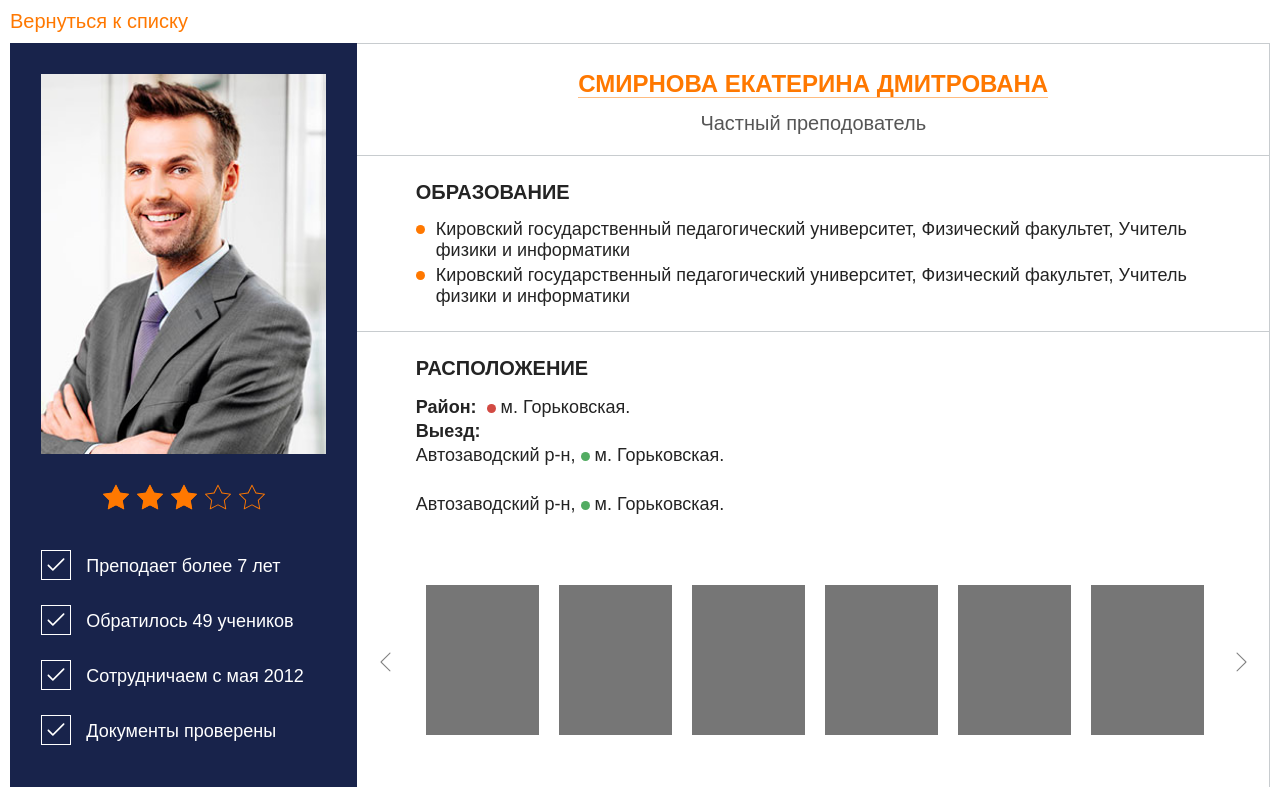
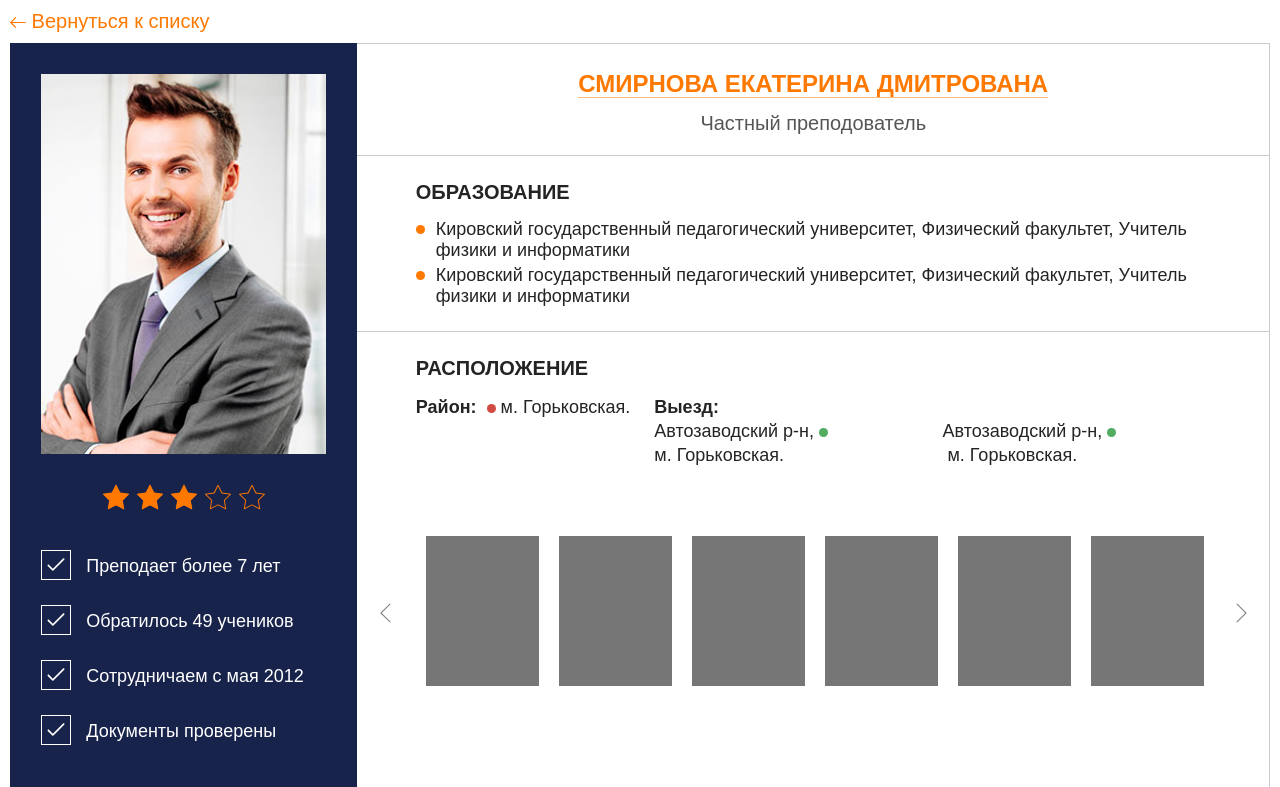
Before and after one commit to person-cart/person-cart.github.io, a website: page full-person-cart.html in a window 1280 px wide. Shown: the top 787 px of the page. Drawn offline with nearby package versions, Linux system fonts and the light colour scheme.

Commit message:
update location full person cart

```diff
--- a/full-person-cart.html
+++ b/full-person-cart.html
@@ -76,8 +76,13 @@
     </div>
 
     <div class="b-person-list" style="margin: 0 auto"> <!--todo style delete-->
-        <div class="b-person__breadcrumb">
-            <a class="b-person__link b-person__link-back" href="https://person-cart.github.io">Вернуться к списку</a>
+        <div class="b-person__header-control">
+            <a class="b-person__link b-person__link-back" href="https://person-cart.github.io">
+                <svg class="b-icon-back" xmlns="http://www.w3.org/2000/svg">
+                    <use xlink:href="#back"></use>
+                </svg>
+                Вернуться к списку
+            </a>
         </div>
         <!--Person-Cart-->
         <div class="b-person-cart">
@@ -207,30 +212,49 @@
                     <div class="b-person-cart__location">
                         <div class="b-person-cart__location_border_top_mobile">
                             <div class="b-person-cart__sub-title">Расположение</div>
-                            <div class="b-person-cart__location-item">
+                            <div class="b-person-cart__location-item b-person-cart__location-item_column_2">
                                 <div class="b-person-cart__location-area">
                                     <div class="b-person-cart__location-text">
                                         <span class="b-person-cart__location-title b-person-cart__text_bold">Район:</span><span class="b-person-cart__location-mark b-person-cart__location-mark_red"></span>
                                         м. Горьковская.
                                     </div>
                                 </div>
-                                <div class="b-person-cart__location-departure">
-                                    <div class="b-person-cart__location-text">
-                                        <span class="b-person-cart__location-title b-person-cart__text_bold">Выезд:</span><br>
-                                        Автозаводский р-н, <span class="b-person-cart__location-mark b-person-cart__location-mark_green"></span> м.&nbsp;Горьковская.
+                                <div class="b-person-cart-location-departure ">
+                                    <div class="b-person-cart__location-title b-person-cart__location-text b-person-cart__text_bold">
+                                        Выезд:
                                     </div>
+                                    <ul class="b-person-cart-location-departure__list">
+                                        <li class="b-person-cart-location-departure__item b-person-cart-location-departure__item_column_2">
+                                            <div class="b-person-cart__location-text">
+                                                Автозаводский р-н,
+                                                <span class="b-person-cart__location-mark b-person-cart__location-mark_green"></span>
+                                                м.&nbsp;Горьковская.
+                                            </div>
+                                        </li>
+                                        <li class="b-person-cart-location-departure__item b-person-cart-location-departure__item_column_2">
+                                            <div class="b-person-cart__location-text">
+                                                Автозаводский
+                                                р-н,
+                                                <span class="b-person-cart__location-mark b-person-cart__location-mark_green"></span>
+                                                &nbsp;м.&nbsp;Горьковская.
+                                            </div>
+                                        </li>
+                                    </ul>
+                                    <!--<div class="b-person-cart__location-text">-->
+                                        <!--<span class="b-person-cart__location-title b-person-cart__text_bold">Выезд:</span><br>-->
+                                        <!--Автозаводский р-н, <span class="b-person-cart__location-mark b-person-cart__location-mark_green"></span> м.&nbsp;Горьковская.-->
+                                    <!--</div>-->
                                 </div>
-                                <div class="b-person-cart__location-departure">
-                                    <div class="b-person-cart__location-text">
-                                        Автозаводский
-                                        р-н, <span class="b-person-cart__location-mark b-person-cart__location-mark_green"></span>&nbsp;м.&nbsp;Горьковская.
-                                    </div>
-                                </div>
+                                <!--<div class="b-person-cart__location-departure">-->
+                                    <!--<div class="b-person-cart__location-text">-->
+                                        <!--Автозаводский-->
+                                        <!--р-н, <span class="b-person-cart__location-mark b-person-cart__location-mark_green"></span>&nbsp;м.&nbsp;Горьковская.-->
+                                    <!--</div>-->
+                                <!--</div>-->
                             </div>
                         </div>
                     </div>
                     <div class="b-person-cart-slider-works" data-person-cart-slider>
-
                         <div class="">
                             <img src="src/img/preview.jpg" alt="">
                         </div>
@@ -341,7 +365,6 @@
                 </div>
             </div>
         </div>
-
         <!--Person-Cart-->
     </div>
 
--- a/src/less/common/b-person-cart.less
+++ b/src/less/common/b-person-cart.less
@@ -564,6 +564,34 @@
   }
 }
 
+.b-person-cart-location-departure__list{
+  .clearfix();
+  margin: 0 -10px;
+  padding: 0;
+  list-style: none;
+}
+
+.b-person-cart-location-departure__item_column_2{
+  .border-box();
+  width: 50%;
+  float: left;
+  padding: 0 10px;
+}
+
+.b-person-cart__location-item_column_2{
+  .clearfix();
+  .b-person-cart__location-area{
+    width: 30%;
+  }
+  .b-person-cart-location-departure{
+    width: 70%;
+  }
+  .b-person-cart__location-area,
+  .b-person-cart-location-departure{
+    float: left;
+  }
+}
+
 /*Cart price*/
 
 .b-person-cart-table-price{
@@ -763,7 +791,7 @@
   font-weight: bold;
 }
 
-.b-person__breadcrumb{
+.b-person__header-control{
   margin: 10px 0;
 }
 
@@ -863,6 +891,18 @@
 .b-person__link-back{
   font-family: @type-default;
   font-size: 20px;
+  .b-icon-back{
+    display: inline-block;
+    width: 16px;
+    height: 11px;
+    fill: @color-background-accent;
+    .transition(fill @transition-default);
+  }
+  &:hover{
+    .b-icon-back{
+      fill: @color-background-default;
+    }
+  }
 }
 
 .b-person__link-underline{
--- a/src/less/variables/variables.less
+++ b/src/less/variables/variables.less
@@ -6,6 +6,7 @@
 @color-type-accent: #ff7800;
 
 /*background colors*/
+@color-background-default: #242424;
 @color-background-info: #18234b;
 @color-background-accent: #ff7800;
 
```
Also changed, not shown: dist/css/style.css, dist/js/set-icons.js, src/icons/back.svg (added), src/icons/icon-set.svg.
